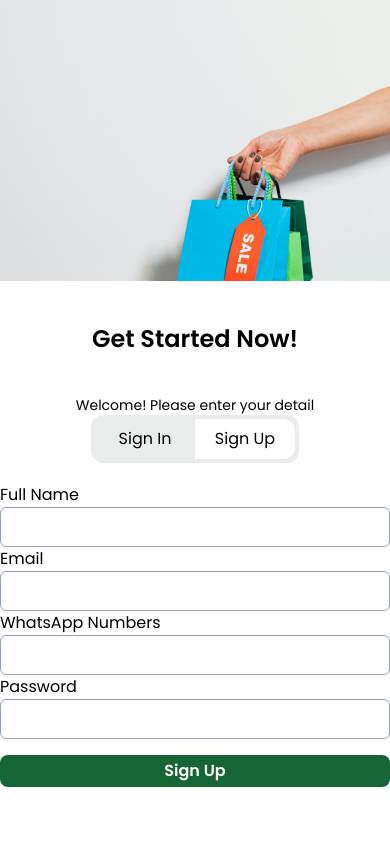
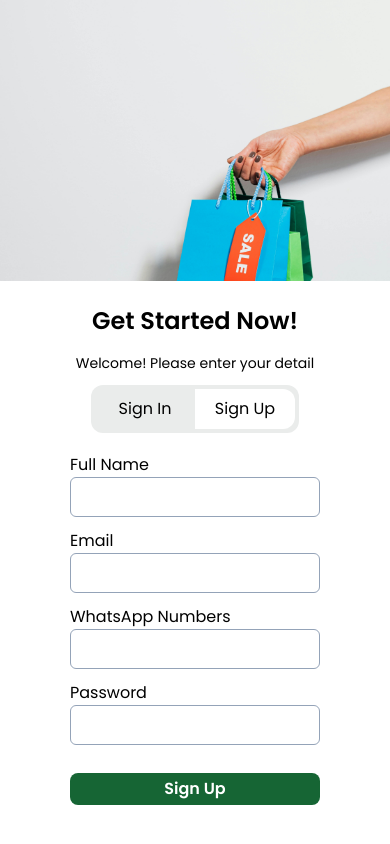
Before and after one commit to dewianggitaa/kios-kampus, a React (Create React App) app in the folder frontend/: page /regis in a window 390 px wide. Built offline with nearby package versions, Linux system fonts and the light colour scheme.

Commit message:
edit UI login, regis, homepage, and profile

```diff
--- a/frontend/src/Component/CardProduct.mjs
+++ b/frontend/src/Component/CardProduct.mjs
@@ -3,8 +3,7 @@ import { Link } from 'react-router-dom'
 
 const CardProduct = ({ data }) => {
   return (
-    <Link to={`/product-detail?id=${data.product_id}`}>
-      <div className="flex flex-col bg-white drop-shadow-xl w-48 h-84 my-4 rounded-lg">
+      <div className="z-1 relative flex flex-col bg-white drop-shadow-xl w-48 h-84 my-4 rounded-lg">
         <img
           src={data.image}
           className="h-48 w-48 p-1 rounded-lg object-cover"
@@ -20,12 +19,15 @@ const CardProduct = ({ data }) => {
           <div className="px-2 text-xs ml-1">{data.stock}</div>
           <div className="px-2 text-xs ml-1">Rp.{data.price}</div>
         </div>
+        <div className='flex justify-center'>
+          <Link to={`/product-detail?id=${data.product_id}`}>
+            <button className="my-2 mx-3 py-1 hover:bg-green-100 w-40 text-center text-xs bg-green-200 rounded-lg">
+              See Details
+            </button>
+          </Link>
+        </div>
 
-        <button className="my-2 mx-3 text-center text-xs bg-green-400 rounded-lg">
-          See Details
-        </button>
       </div>
-    </Link>
   )
 }
 
--- a/frontend/src/Component/Homepage.js
+++ b/frontend/src/Component/Homepage.js
@@ -46,15 +46,15 @@ const Homepage = () => {
     const displayedProducts = searchResults.length === 0 ? data : searchResults;
 
     return (
-        <div>
+        <div className='flex flex-col min-h-screen bg-gray-100'>
             <Navbar
                 onCategorySelect={handleCategorySelect}
                 onSearchResults={handleSearchResults}
                 onClearSearch={handleClearSearch} // Pass clear search to Navbar
             />
-            <div className='bg-gray-100 h-screen overflow-y-auto'>
+            <div className=' h-screen'>
                 <img src={landingImage} className='h-36 w-full object-cover' />
-                <div className='flex flex-wrap gap-4 w-full px-16 py-8 justify-center space-x-4'>
+                <div className='flex flex-wrap gap-4 bg-gray-100 w-full px-16 py-8 justify-center space-x-4'>
                     {error && <div>Error: {error.message}</div>}
                     {displayedProducts.length > 0 ? (
                         (selectedCategory === '' ? displayedProducts : displayedProducts.filter(product => product.category === selectedCategory))
--- a/frontend/src/Component/Login.js
+++ b/frontend/src/Component/Login.js
@@ -38,7 +38,7 @@ const Login = () => {
       <img src={image} className="w-full md:w-1/2 lg:w-1/2 h-1/3 md:h-screen object-cover" />
       <div className="py-6 w-full md:w-1/2 flex flex-col justify-center items-center h-full">
         <h1 className=" text-center mb-10 text-2xl md:text-3xl lg:text-4xl font-semibold">Welcome Back!</h1>
-        <p className='text-sm'>Enter your email and password to continue</p>
+        <p className='text-sm mb-3'>Enter your email and password to continue</p>
         <div className="flex bg-[#EAECEB] w-fit rounded-xl p-1 mb-5">
           <div className=" bg-white p-2 cursor-pointer rounded-l-xl w-25 text-center">
             Sign In
@@ -50,20 +50,24 @@ const Login = () => {
           </Link>
 
         </div>
-        <div className="md:w-1/2 lg:w-2/5 mb-3">
+        <div className="flex flex-col md:w-1/2 lg:w-2/5 mb-3 gap-4">
+          <div>
             <p>Email</p>
             <input
-            className="w-full h-10 border border-slate-400 rounded-md"
+              className="hover:border-green-400 px-2 text-xs w-full h-10 border border-slate-400 rounded-md"
               value={email}
               onChange={(event) => setEmail(event.target.value)}
             />
-
+          </div>
+          <div>
             <p>Password</p>
               <input
-            className="w-full h-10 border border-slate-400 rounded-md"
+                type="password"
+                className="hover:border-green-400 px-2 text-sm w-full h-10 border border-slate-400 rounded-md"
                 value={password}
                 onChange={(event) => setPassword(event.target.value)}
               />
+          </div>
 
             <button
               onClick={handleSubmit}
--- a/frontend/src/Component/Navbar.js
+++ b/frontend/src/Component/Navbar.js
@@ -27,7 +27,7 @@ const Navbar = ({ onCategorySelect, onSearchResults, onClearSearch }) => {
     };
 
     return (
-        <div className='z-999 sticky top-0 w-full flex justify-between px-16 py-2 bg-gray-100'>
+        <div className='z-10 sticky top-0 w-full flex justify-between px-16 py-2 bg-gray-100'>
             <Link to="/home">
                 <img src={logo} className='h-8 w-auto object-cover' alt="Logo" />
             </Link>
--- a/frontend/src/Component/Product/CardMyProduct.js
+++ b/frontend/src/Component/Product/CardMyProduct.js
@@ -27,7 +27,7 @@ const CardMyProduct = ({data}) => {
 
     return (
         <div className='flex w-full items-center justify-center'>
-            <img src={`http://localhost:5000/${data.image}`} className='w-16 h-16 object-cover'/>
+            <img src={data.image} className='w-16 h-16 object-cover'/>
             <div className='text-center w-56'>{data.product_name}</div>
             <div className='text-center w-56'>{data.price}</div>
 
--- a/frontend/src/Component/Product/CardSellerProduct.js
+++ b/frontend/src/Component/Product/CardSellerProduct.js
@@ -3,7 +3,7 @@ import React from 'react'
 const CardSellerProduct = ({data}) => {
     return (
         <div className='flex gap-16 items-center p-1 border border-slate-400 rounded-md'>
-            <img className='w-16 h-16 object-cover' src={`http://localhost:5000/${data.image}`}/>
+            <img className='w-16 h-16 object-cover' src={data.image}/>
             <div>{data.product_name}</div>
             <div>{data.description}</div>
             <div>{data.category}</div>
--- a/frontend/src/Component/Product/ProductDetail.js
+++ b/frontend/src/Component/Product/ProductDetail.js
@@ -66,7 +66,7 @@ const ProductDetail = () => {
               {/* Bagian Gambar Produk */}
               <div className="flex-shrink-0">
                 <img
-                  src={`http://localhost:5000/${product.image}`}
+                  src={product.image}
                   alt={product.product_name}
                   className="w-80 h-80 object-cover rounded-lg shadow-lg"
                 />
--- a/frontend/src/Component/Regis.js
+++ b/frontend/src/Component/Regis.js
@@ -36,8 +36,8 @@ const Regis = () => {
     <div className="flex flex-col  md:flex-row lg:flex-row w-screen h-screen">
       <img src={image} className="w-full md:w-1/2 lg:w-1/2 h-1/3 md:h-screen lg:h-screen object-cover" />
       <div className="w-full md:w-1/2 lg:w-1/2 flex flex-col justify-center items-center h-full">
-        <h1 className="text-center mb-10 text-2xl md:text-3xl lg:text-4xl font-semibold">Get Started Now!</h1>
-        <p className='text-sm'>Welcome! Please enter your detail</p>
+        <h1 className="text-center mb-4 text-2xl md:text-3xl lg:text-4xl font-semibold">Get Started Now!</h1>
+        <p className='text-sm mb-3'>Welcome! Please enter your detail</p>
         <div className="flex bg-[#EAECEB] w-fit rounded-xl p-1 mb-5">
           <Link to={"/"}>
             <div className="p-2 cursor-pointer rounded-l-xl hover:bg-white w-25 text-center">
@@ -51,33 +51,43 @@ const Regis = () => {
         </div>
         <div className="md:w-1/2 lg:w-2/5 flex flex-col">
           <form>
+            <div className='flex flex-col gap-3'>
+              <div>
                 <p>Full Name</p>
                   <input
-              className="w-full h-10 border border-slate-400 rounded-md hover:border-amber-400"
+                    className="px-2 text-xs w-full h-10 border border-slate-400 rounded-md hover:border-green-400"
                     value={name}
                     onChange={(event) => setName(event.target.value)}
                   />
+              </div>
 
+              <div>
                 <p>Email</p>
                   <input
-              className="w-full h-10 border border-slate-400 rounded-md hover:border-amber-400"
+                    className="px-2 text-xs w-full h-10 border border-slate-400 rounded-md hover:border-green-400"
                     value={email}
                     onChange={(event) => setEmail(event.target.value)}
                   />
+              </div>
 
+              <div>
                 <p>WhatsApp Numbers</p>
                   <input
-              className="w-full h-10 border border-slate-400 rounded-md hover:border-amber-400"
+                    className="px-2 text-xs w-full h-10 border border-slate-400 rounded-md hover:border-green-400"
                     value={no_wa}
                     onChange={(event) => setNoWa(event.target.value)}
                   />
+              </div>
 
+              <div>
                 <p>Password</p>
                 <input
-              className="w-full h-10 border border-slate-400 rounded-md hover:border-amber-400"
+                  type='password'
+                  className="px-2 text-xs w-full h-10 border border-slate-400 rounded-md hover:border-green-400"
                   value={password}
                   onChange={(value) => setPassword(value.target.value)}
                 />
+              </div>
 
               <button
                   onClick={handleSubmit}
@@ -85,6 +95,7 @@ const Regis = () => {
                 >
                   Sign Up
                 </button>
+            </div>
           </form>
         </div>
       </div>
--- a/frontend/src/Component/User/Profile.js
+++ b/frontend/src/Component/User/Profile.js
@@ -58,14 +58,14 @@ const Profile = () => {
   }
 
   return (
-    <div className="">
+    <div className="flex flex-col">
       <Navbar />
-
-      <div className="px-16 py-8 text-[#195319] font-semibold text-2xl mb-10">
-        <div>Your Profile</div>
-        <div className="flex w-full gap-16 border border-spacing-1 border-slate-400 rounded-xl">
-          <div className="flex flex-col items-start ml-16">
-            <PiUserCircle className="text-9xl text-[#838383] mb-5" />
+      <div className="px-16 py-8">
+        <div>
+          <div className='font-semibold text-md mb-2'>Your Profile</div>
+            <div className="flex w-full justify-evenly border border-spacing-1 border-slate-400 rounded-xl">
+              <div className="flex flex-col items-center">
+                <PiUserCircle className="text-9xl text-gray-800 mb-5" />
                 <button
                   onClick={handleLogout}
                   className="bg-[#1E1E1E] text-[#FFFFFF] text-sm rounded-xl font-normal px-4 py-2 text-center border border-spacing-4 mb-5"
@@ -80,33 +80,35 @@ const Profile = () => {
                 </button>
               </div>
 
+              <div className='flex flex-col justify-center items-start gap-4'>
                 <div>
-            <div>
-              <div>Full Name</div>
-              <div>{user.name}</div>
+                  <div className='text-xs font-light italic'>Full Name</div>
+                  <div className='text-lg'>{user.name}</div>
                 </div>
 
                 <div>
-              <div>Email</div>
-              <div>{user.email}</div>
+                  <div className='text-xs font-light italic'>Email</div>
+                  <div className='text-lg'>{user.email}</div>
                 </div>
 
                 <div>
-              <div>WhatsApp Number</div>
-              <div>{user.no_wa}</div>
+                  <div className='text-xs font-light italic'>WhatsApp Number</div>
+                  <div className='text-lg'>{user.no_wa}</div>
                 </div>
 
                 <Link to={'/edit-profile'}>
-              <button className="flex justify-center w-full bg-[#195319] text-[#FFFFFF] text-sm rounded-xl px-4 py-2 font-normal text-center mb-5">
+                  <button className="flex justify-center w-full bg-[#195319] text-[#FFFFFF] text-sm rounded-xl px-4 py-2 text-cente">
                     Edit Profile
                   </button>
                 </Link>
               </div>
             </div>
         </div>
+      </div>
 
-      <div className="px-16 pb-16 text-[#195319] font-semibold text-2xl">
-        <div>My Product</div>
+
+      <div className="px-16 py-8">
+        <div className='text-lg font-semibold mb-2'>My Product</div>
         <div className="border border-slate-400 rounded-xl text-left">
           {products ? (
             products.map((product) => (
```
Lines whose indentation alone changed are shown as unchanged.
